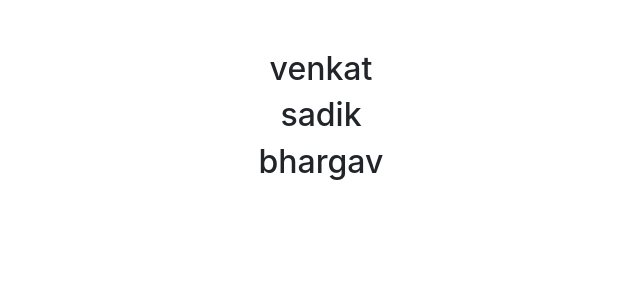
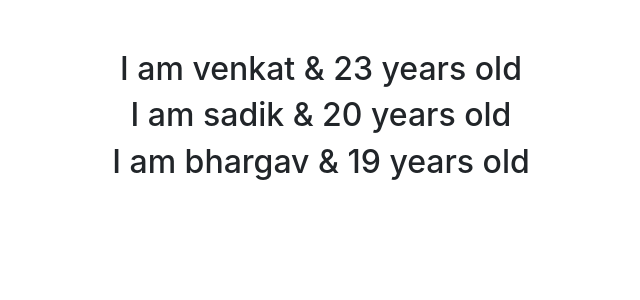
Before and after one commit to saitinku510/React-app, a React (Create React App) app: page / in a window 1280 px wide. Shown: the top 300 px of the page, without its empty margins (319-959 px from the left). Built offline with nearby package versions, Linux system fonts and the light colour scheme.

Commit message:
List of objects rendering of an array in a loop

```diff
--- a/src/Components/nameList.js
+++ b/src/Components/nameList.js
@@ -1,9 +1,29 @@
 import React from "react";
 
 function NameList() {
-  const Names = ["venkat", "sadik", "bhargav"];
-  const list = Names.map((name) => <h2>{name}</h2>);
-  return <div>{list}</div>;
+  const person = [
+    {
+      id: 1,
+      name: "venkat",
+      age: 23,
+    },
+    {
+      id: 2,
+      name: "sadik",
+      age: 20,
+    },
+    {
+      id: 3,
+      name: "bhargav",
+      age: 19,
+    },
+  ];
+  const personList = person.map((person) => (
+    <h2>
+      I am {person.name} & {person.age} years old
+    </h2>
+  ));
+  return <div>{personList}</div>;
 }
 
 export default NameList;
```
